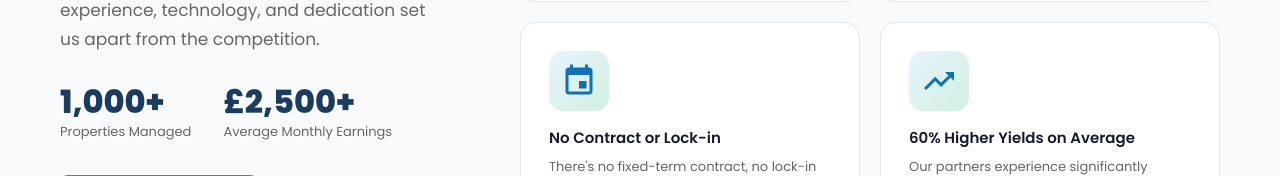
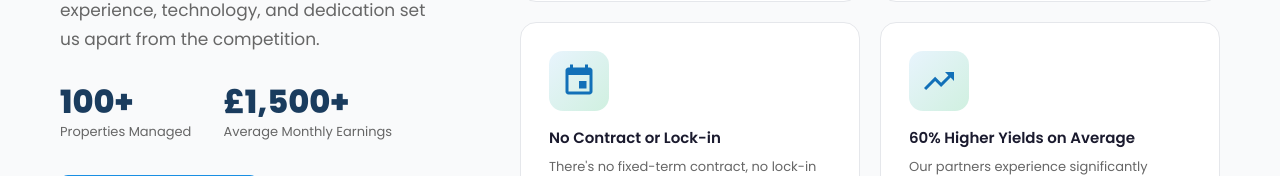
Before and after one commit to kieronmenezes3-cyber/claudeed, a React (Vite) app: page / in a window 1280 px wide. Shown: the part 5236-5412 px from the top of the page. Built offline with nearby package versions, Linux system fonts and the light colour scheme.

Commit message:
Update WhyChooseUs.jsx

```diff
--- a/src/components/WhyChooseUs.jsx
+++ b/src/components/WhyChooseUs.jsx
@@ -71,11 +71,11 @@ export default function WhyChooseUs() {
             </p>
             <div className="why__stats">
               <div className="why__stat">
-                <span className="why__stat-num">1,000+</span>
+                <span className="why__stat-num">100+</span>
                 <span className="why__stat-label">Properties Managed</span>
               </div>
               <div className="why__stat">
-                <span className="why__stat-num">£2,500+</span>
+                <span className="why__stat-num">£1,500+</span>
                 <span className="why__stat-label">Average Monthly Earnings</span>
               </div>
             </div>
```
